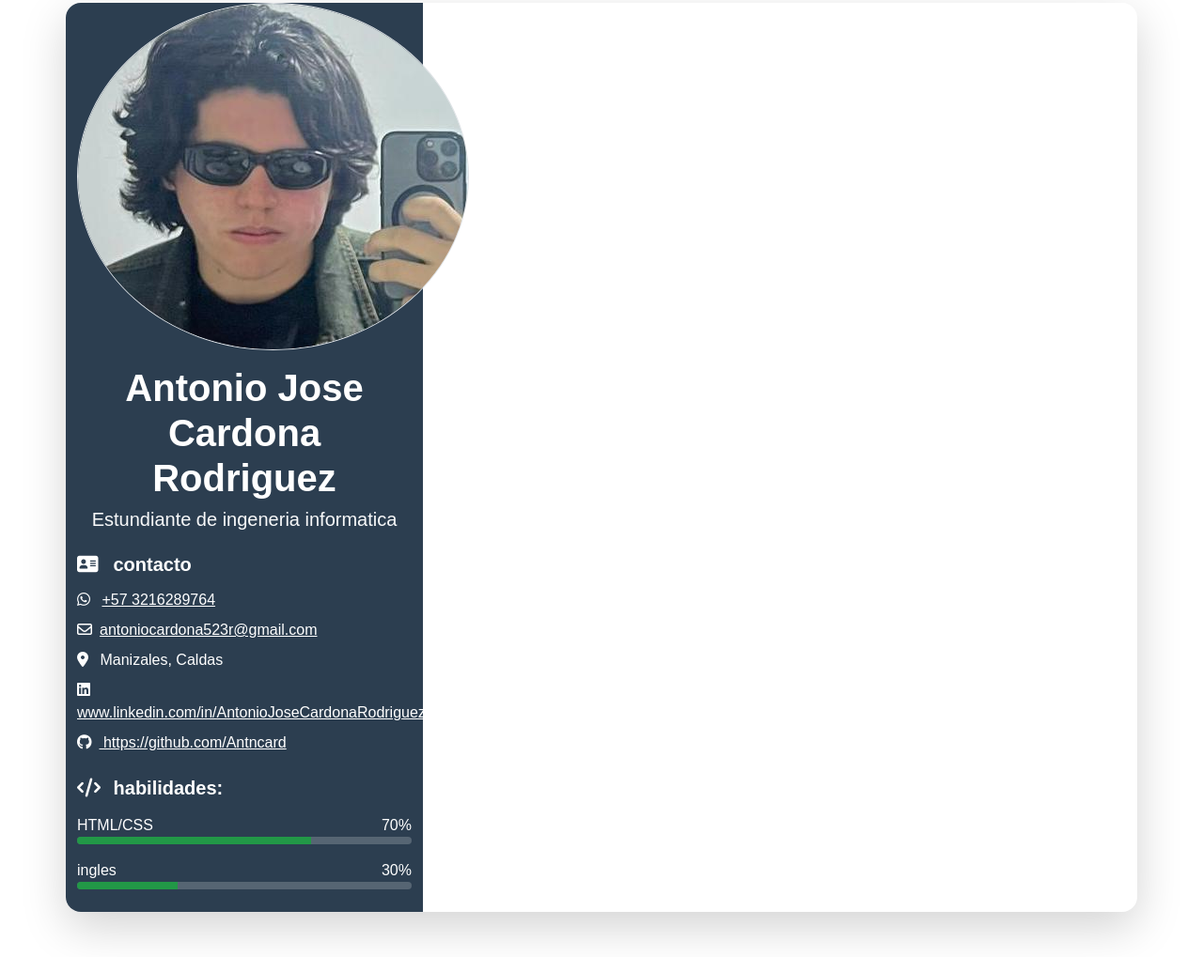
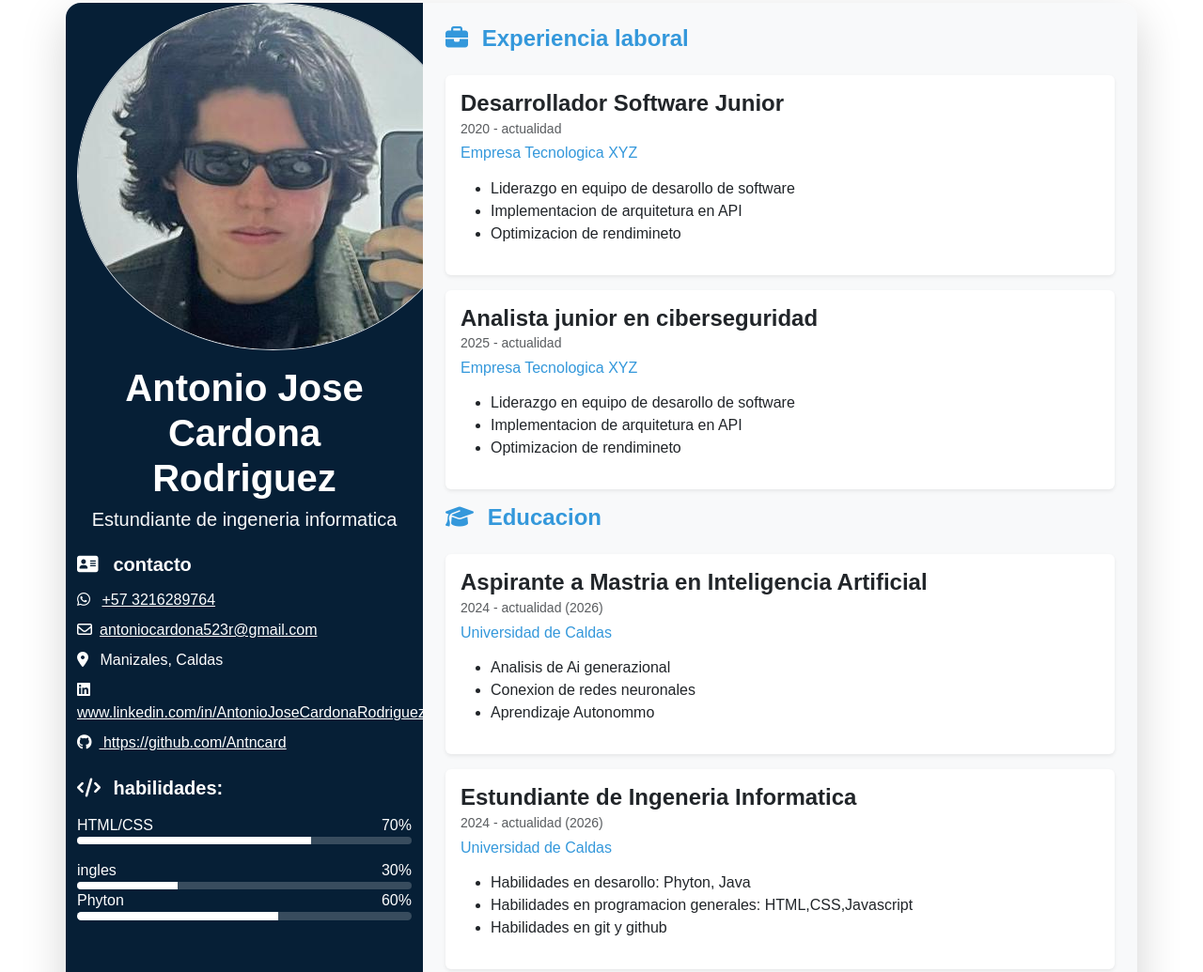
Before and after one commit to Antoncard/Antoncard.github.io, a plain HTML site: page index.html in a window 1280 px wide. Shown: the part 45-1080 px from the top of the page at 94% size. Drawn offline with nearby package versions, Linux system fonts and the light colour scheme.

Commit message:
actualizacion del la hoja de vida

```diff
--- a/Sytle.css
+++ b/Sytle.css
@@ -4,7 +4,7 @@
 
 /* Ajuste color columna izquierda */
 .bg-primary {
-    background-color: #2c3e50 !important;
+    background-color: #061f36 !important;
 }
 
 .progress{
@@ -12,5 +12,20 @@
 }
 
 .progress-bar{
-    background-color: #229847;
+    background-color: #ffffff;
 }
+
+
+/* cambio color texto col derecho */
+.text-primary{
+    color:#3498db !important;
+}
+
+.card{
+    transition: transform 0.3s ease, box-shadow0 0.3s ease;
+}
+
+.card:hover{
+    transform: translateY(-5px);
+    box-shadow: 0 10px 20px rgba(0,0,0,0,1);
+}
--- a/index.html
+++ b/index.html
@@ -1,5 +1,6 @@
 <!DOCTYPE html>
 <html lang="en">
+
 <head>
     <meta charset="UTF-8">
     <meta name="viewport" content="width=device-width, initial-scale=1.0">
@@ -10,8 +11,9 @@
     <link rel="stylesheet" href="https://cdnjs.cloudflare.com/ajax/libs/font-awesome/6.4.0/css/all.min.css">
     <!-- Google Fonts -->
     <link href="https://fonts.googleapis.com/css2?family=Montserrat:wght@400;600&display=swap" rel="stylesheet">
-    <link rel ="stylesheet" href="Sytle.css">
+    <link rel="stylesheet" href="Sytle.css">
 </head>
+
 <body>
 
     <div class="container-lg my-5">
@@ -19,7 +21,8 @@
             <!-- columna izquierda -->
             <div class="col-md-4 bg-primary text-white">
                 <header class="text-center mb-4">
-                    <img src="img/imagen .jpg" class="img-fuid rounded-circle border border-4-white mb-3 alt="Profile Picture">
+                    <img src="img/imagen .jpg" class="img-fuid rounded-circle border border-4-white mb-3 alt=" Profile
+                        Picture">
                     <h1 class="fw-bold"> Antonio Jose Cardona Rodriguez</h1>
                     <h2 class="h5 text-light"> Estundiante de ingeneria informatica</h2>
                 </header>
@@ -30,8 +33,10 @@
                     <ul class="list-unstyled">
                         <li class="mb-2">
                             <i class="fa-brands fa-whatsapp me-2"></i>
-                            <a href="https://wa.me/573216289764? text=estas%20intesado%20en%20contrarme" class="text-white">
-                            </i>+57 3216289764</li>
+                            <a href="https://wa.me/573216289764? text=estas%20intesado%20en%20contrarme"
+                                class="text-white">
+                                </i>+57 3216289764
+                        </li>
                         </a>
 
                         <li class="mb-2">
@@ -46,14 +51,16 @@
                         </li>
                         <li class="mb-2">
                             <i class="fab fa-linkedin me-2"></i>
-                            <a href="www.linkedin.com/in/antoniojosecardonarodriguez" class="text-white" target="_blank">
+                            <a href="www.linkedin.com/in/antoniojosecardonarodriguez" class="text-white"
+                                target="_blank">
                                 www.linkedin.com/in/AntonioJoseCardonaRodriguez</a>
 
                         </li>
                         <li class="mb-2">
                             <a href="https://github.com/Antncard" target="_blank" class="text-white">
                                 <i class="fab fa-github me-2"></i>
-                            https://github.com/Antncard</a></li>
+                                https://github.com/Antncard</a>
+                        </li>
                     </ul>
 
 
@@ -93,6 +100,23 @@
 
                         </div>
 
+                        <div class="skils mb-4">
+                            <div class="d-flex justify-content-between">
+                                <span>Phyton</span>
+                                <span> 60% </span>
+
+
+                            </div>
+
+                            <div class="progress" style="height: 9px;">
+                                <div class="progress-bar" style="width: 60%;"></div>
+
+
+                            </div>
+
+
+
+
 
                         </div>
                 </section>
@@ -101,10 +125,91 @@
 
 
             </div>
-            <div class="col-md-8">
+
+
+
+            <!-- columna derecha -->
+            <div class="col-md-8 bg-light p-4">
+                <section class="mb-5">
+
+                    <h4 class="fw-bold text-primary mb-4">
+                        <i class="fas fa-briefcase me-2"></i>
+                        Experiencia laboral
+                    </h4>
+
+                    <div class="card mb-3 border-0 shadow-sm">
+                        <div class="card-body">
+                            <h4 class="card-title fw-bold">Desarrollador Software Junior</h4>
+                            <h5 class="card-subtitle mb-2 text-muted small">2020 - actualidad</h5>
+                            <h6 class="text-primary">
+                                Empresa Tecnologica XYZ
+                            </h6>
+                            <ul class="mt-3">
+                                <li>Liderazgo en equipo de desarollo de software</li>
+                                <li>Implementacion de arquitetura en API</li>
+                                <li>Optimizacion de rendimineto</li>
+                            </ul>
+                        </div>
+                    </div>
+
+                    <div class="card mb-3 border-0 shadow-sm">
+                        <div class="card-body">
+                            <h4 class="card-title fw-bold">Analista junior en ciberseguridad</h4>
+                            <h5 class="card-subtitle mb-2 text-muted small">2025 - actualidad</h5>
+                            <h6 class="text-primary">
+                                Empresa Tecnologica XYZ
+                            </h6>
+                            <ul class="mt-3">
+                                <li>Liderazgo en equipo de desarollo de software</li>
+                                <li>Implementacion de arquitetura en API</li>
+                                <li>Optimizacion de rendimineto</li>
+                            </ul>
+                        </div>
+                    </div>
+
+                    <section class="mb-5">
+                        <h4 class="fw-bold text-primary mb-4">
+                            <i class="fas fa-graduation-cap me-2"></i>
+                            Educacion
+                        </h4>
+                        <div class ="card mb-3 border-0 shadow-sm">
+                            <div class ="card-body">
+                                <h4 class="card-title fw-bold">
+                                    Aspirante a Mastria en Inteligencia Artificial
+                                </h4>
+                                <h5 class="card-subtitle mb-2 text-muted small">
+                                    2024 - actualidad (2026)
+                                </h5>
+                                <h6 class="text-primary">
+                                    Universidad de Caldas
+                                </h6>
+                                <ul class="mt-3">
+                                    <li>Analisis de Ai generazional</li>
+                                    <li>Conexion de redes neuronales</li>
+                                    <li>Aprendizaje Autonommo</li>
+                                </ul>
 
 
                             </div>
+
+                        </div>
+                        <div class ="card mb-3 border-0 shadow-sm">
+                            <div class ="card-body">
+                                <h4 class="card-title fw-bold">
+                                    Estundiante de Ingeneria Informatica
+                                </h4>
+                                <h5 class="card-subtitle mb-2 text-muted small">
+                                    2024 - actualidad (2026)
+                                </h5>
+                                <h6 class="text-primary">
+                                    Universidad de Caldas
+                                </h6>
+                                <ul class="mt-3">
+                                    <li>Habilidades en desarollo: Phyton, Java</li>
+                                    <li>Habilidades en programacion generales: HTML,CSS,Javascript</li>
+                                    <li>Habilidades en git y github</li>
+                                </ul>
+
 
                             </div>
 
@@ -113,7 +218,26 @@
 
 
 
+
+                </section>
+
+            </div>
+        </div>
+
+
+    </div>
+
+
+
+
+
+
+
+
+
+
     <!-- Bootstrap JS -->
     <script src="https://cdn.jsdelivr.net/npm/bootstrap@5.3.0/dist/js/bootstrap.bundle.min.js"></script>
+
 </html>
 </body>
```
Also changed, not shown: Script.js (added, +12 -0 lines), 1 other file. Lines whose indentation alone changed are shown as unchanged.
